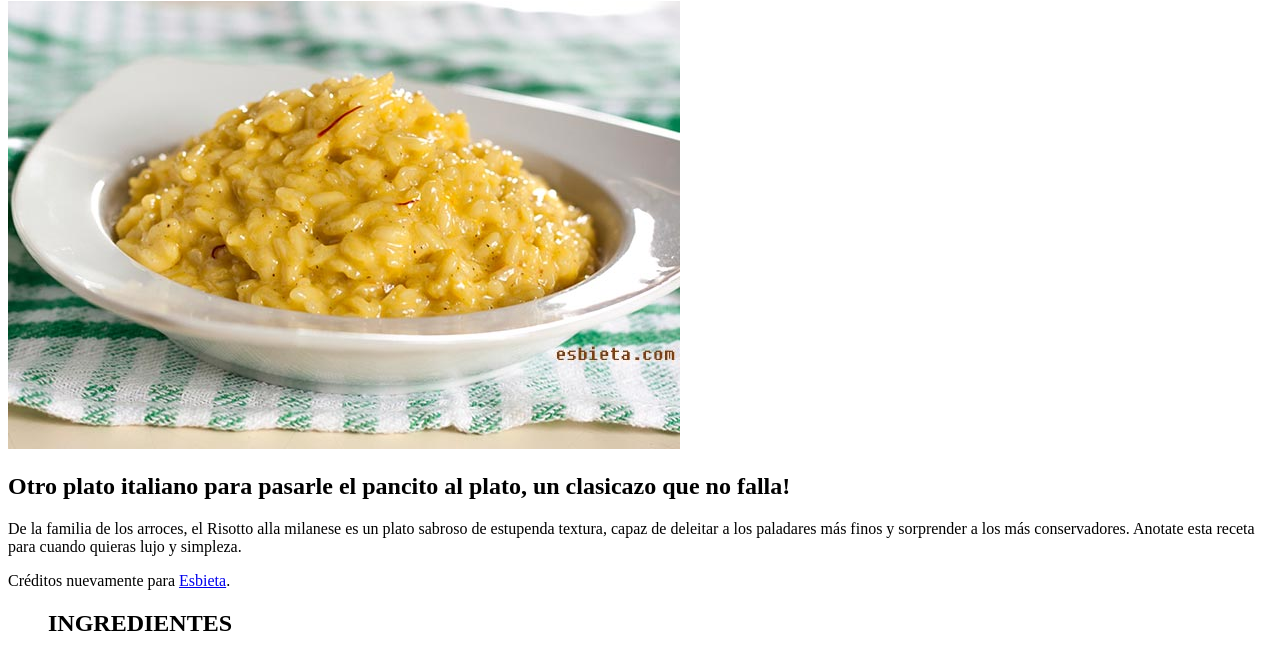
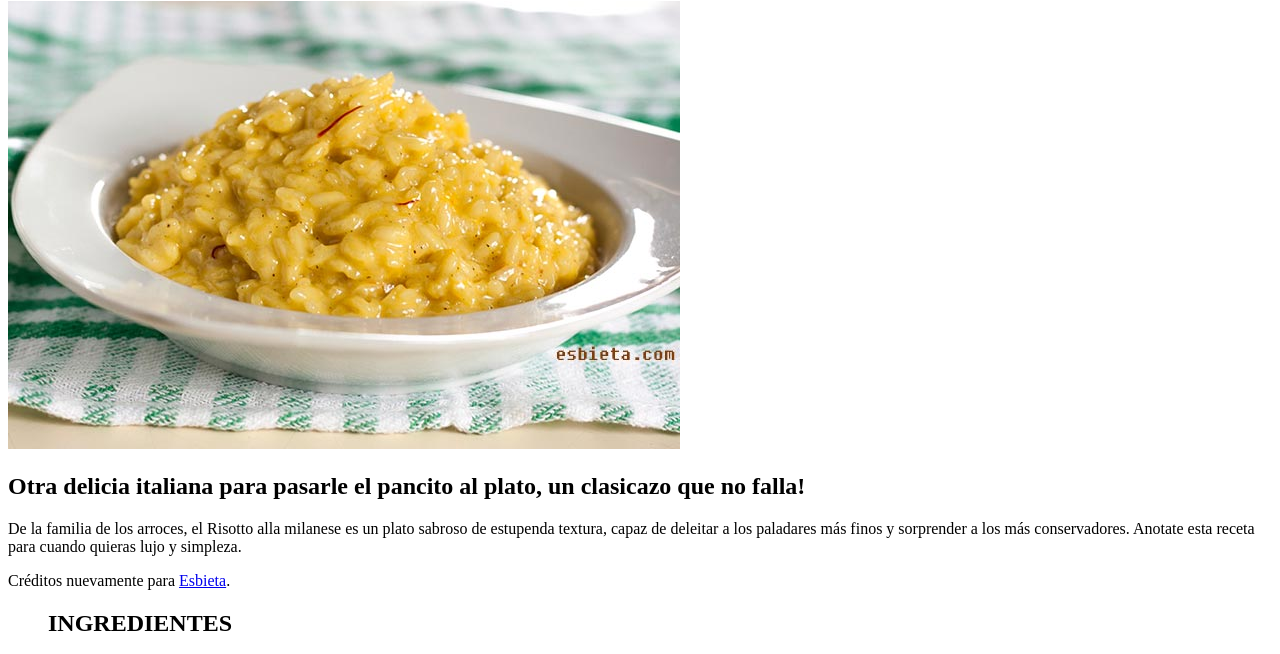
Before and after one commit to facucontegrand/odin-recipes, a plain HTML site: page recipes/risotto.html in a window 1280 px wide. Shown: the part 79-733 px from the top of the page. Drawn offline with Linux system fonts and the light colour scheme.

Commit message:
Edit risotto

```diff
--- a/recipes/risotto.html
+++ b/recipes/risotto.html
@@ -11,7 +11,7 @@
 
     <img src="../images/risotto.jpg" alt="Risotto alla milanese">
 
-    <h2>Otro plato italiano para pasarle el pancito al plato, un clasicazo que no falla!</h2>
+    <h2>Otra delicia italiana para pasarle el pancito al plato, un clasicazo que no falla!</h2>
 
     <p>De la familia de los arroces, el Risotto alla milanese es un plato sabroso de estupenda textura, capaz de deleitar a los paladares más finos y sorprender a los más conservadores. Anotate esta receta para cuando quieras lujo y simpleza.
     </p>
```
